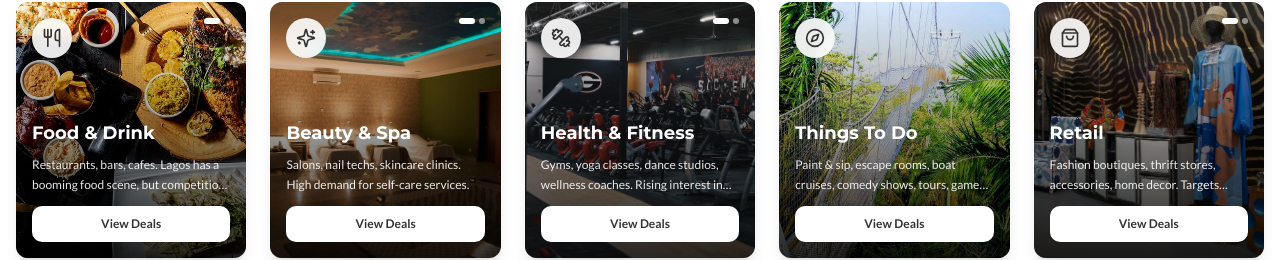
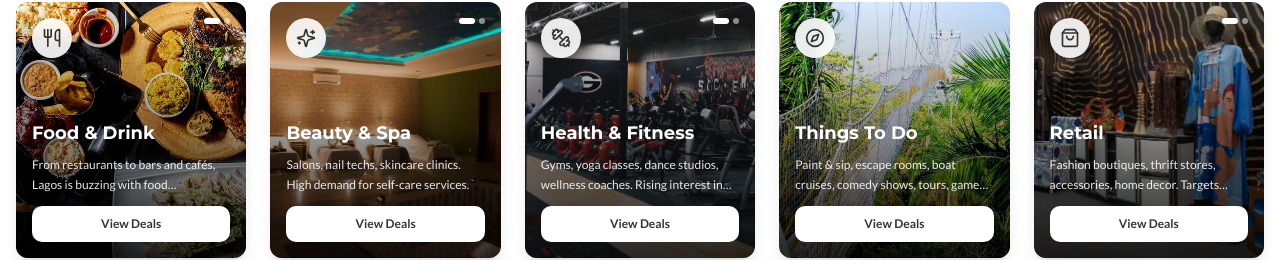
Before and after one commit to getvouchify/getvouchify, a React (Vite) app: page / in a window 1280 px wide. Shown: the part 3783-4043 px from the top of the page. Built offline with nearby package versions, Linux system fonts and the light colour scheme; the HTML template or start-up script is replaced by a standard one.

Commit message:
Refactor: Update category description

```diff
--- a/src/components/Categories.tsx
+++ b/src/components/Categories.tsx
@@ -16,7 +16,7 @@ import retail2 from "@/assets/categories/retail-2.webp";
 const categories = [{
   icon: Utensils,
   title: "Food & Drink",
-  description: "Restaurants, bars, cafes. Lagos has a booming food scene, but competition is fierce.",
+  description: "From restaurants to bars and cafés, Lagos is buzzing with food experiences — but standing out is tough. Let your deal do the talking.",
   color: "text-primary",
   images: [restaurant1, restaurant2]
 }, {
```
